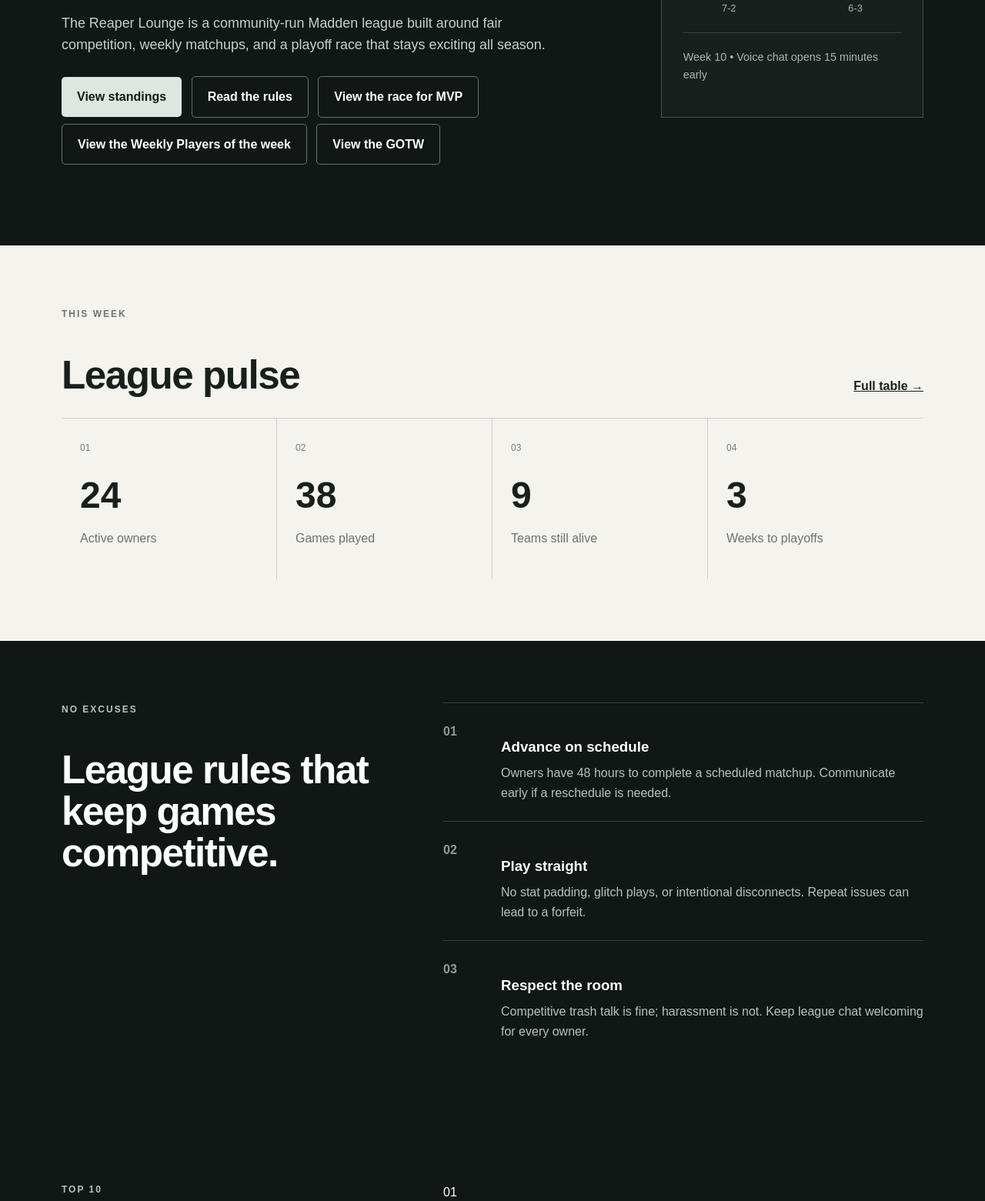
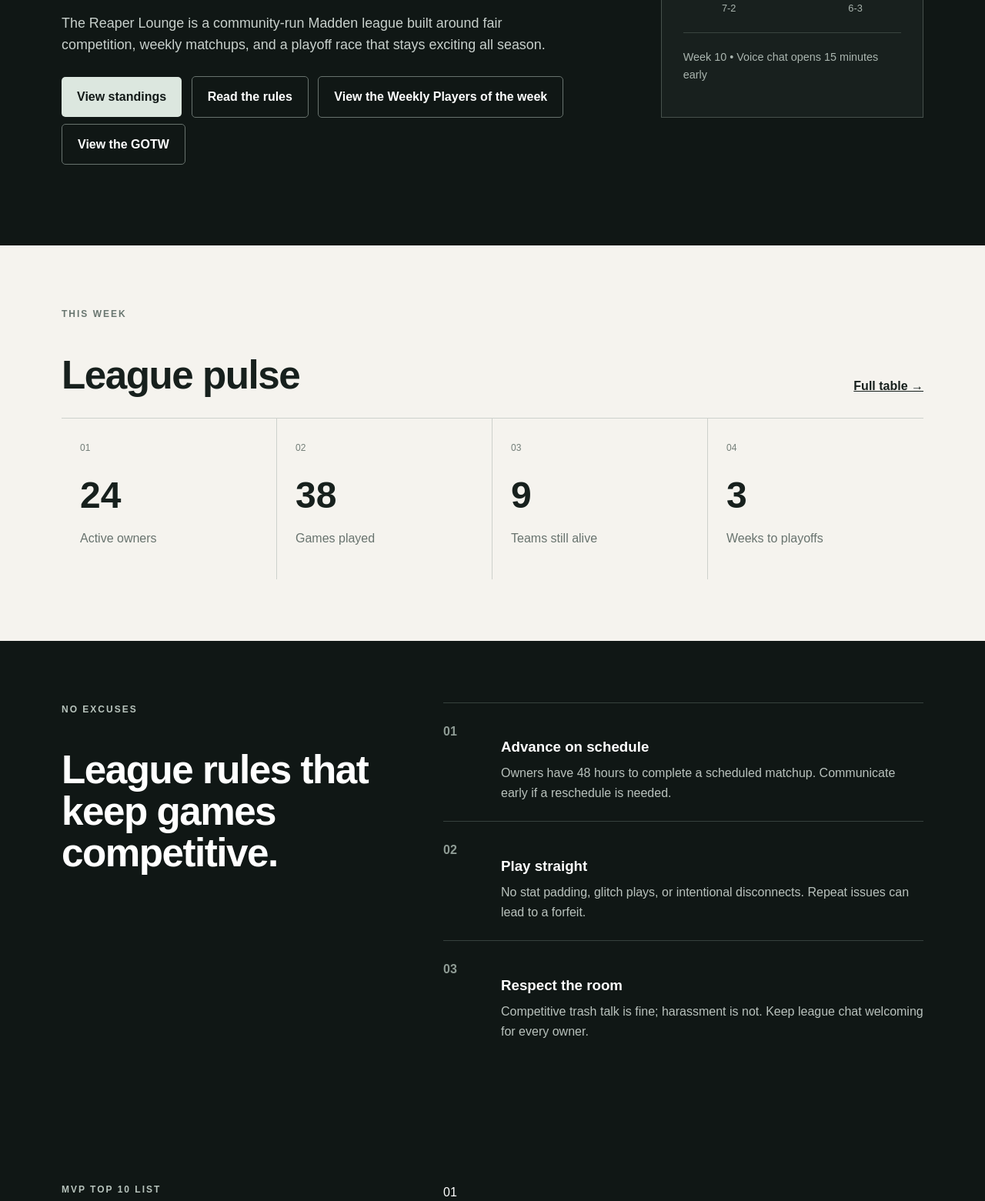
Before and after one commit to carterprince495-prog/The-Reaper-Lounge-, a plain HTML site: page index.html in a window 1280 px wide. Shown: the part 439-2000 px from the top of the page at 77% size. Drawn offline with Linux system fonts and the light colour scheme.

Commit message:
Update index.html

```diff
--- a/index.html
+++ b/index.html
@@ -65,11 +65,7 @@
           Read the rules
         </a>
 
-      <a class="button secondary" href="MVP Race">
-          View the race for MVP
-        </a>
-
-          <a class="button secondary" href="#POTW">
+              <a class="button secondary" href="#POTW">
           View the Weekly Players of the week
         </a>
 
@@ -252,7 +248,7 @@
 
     <div>
 
-      <p class="eyebrow">TOP 10</p>
+      <p class="eyebrow">MVP TOP 10 LIST</p>
 
       <h2 id="r">
         Let the best man win.
```
